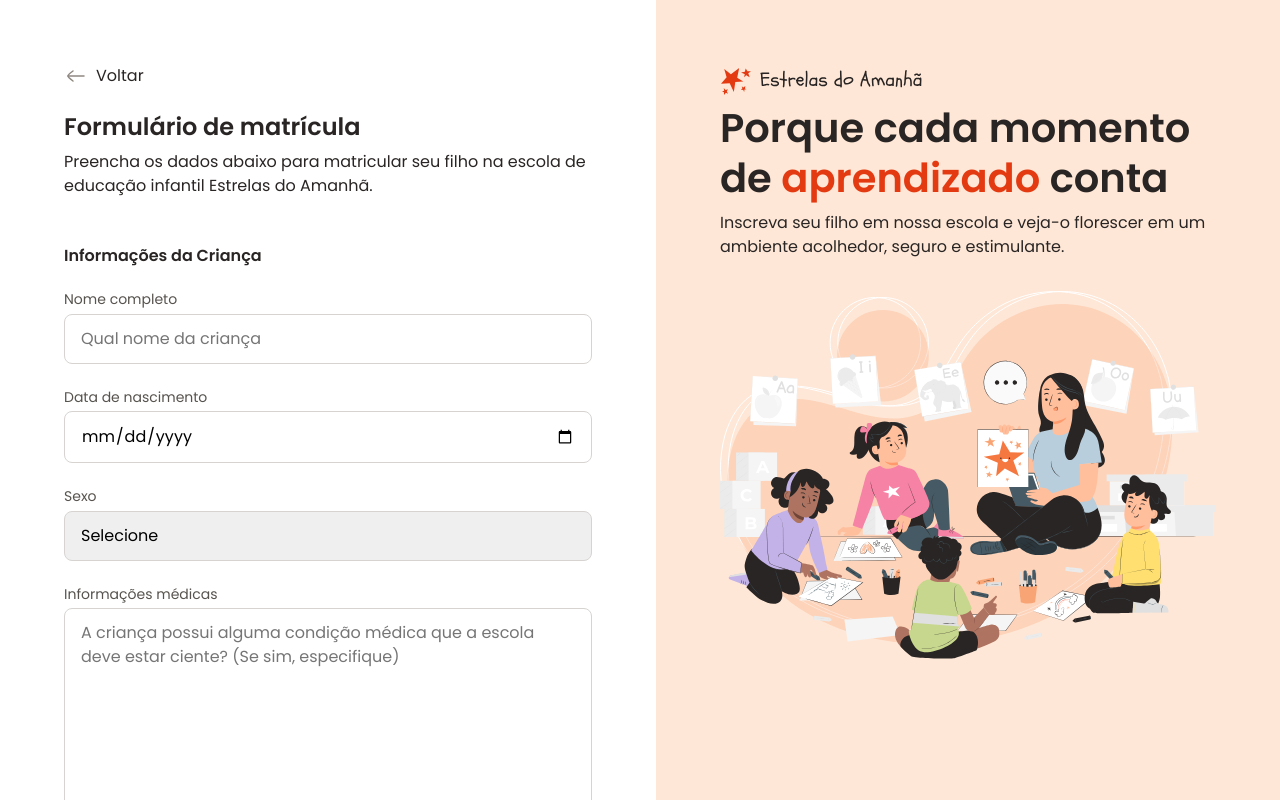
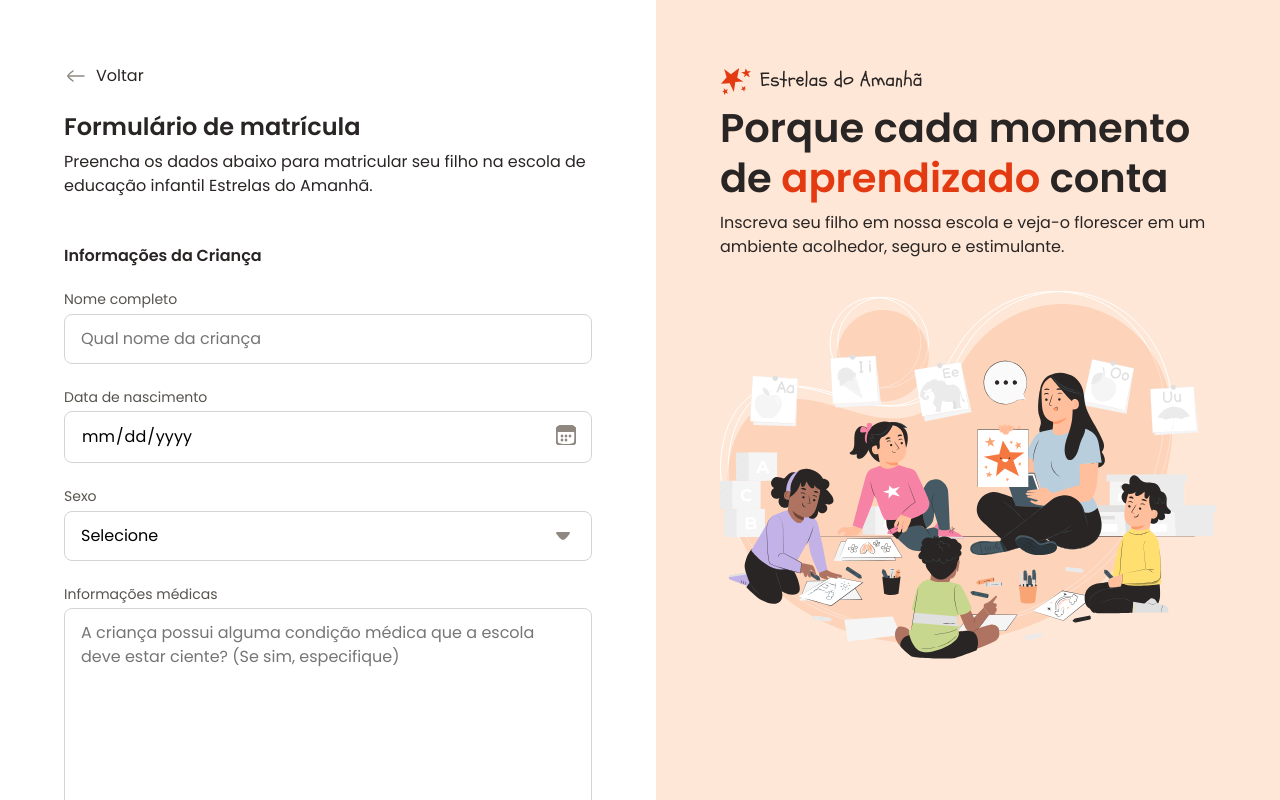
Before and after one commit to neguinzika/formulario-de-matricula, a Vue app: page / in a window 1280 px wide. Built offline with nearby package versions, Linux system fonts and the light colour scheme.

Commit message:
Configurando os inputs de data e select

```diff
--- a/src/components/index.css
+++ b/src/components/index.css
@@ -24,3 +24,26 @@ textarea:focus {
     border: .125rem solid var(--stroke-highlight);
     outline-offset: .1px;
 }
+
+.input-wrapper:nth-child(3) {
+    position: relative;
+    ::before {
+     content: "";
+        right: 1rem;
+        position: absolute;
+        background:url("../assets/icons/calendar-03.svg") no-repeat center;
+        width: 1.25rem;
+        height: 1.25rem;
+        top: 50%;
+        cursor: pointer;
+    }
+}
+
+ input[type="date"]::-webkit-calendar-picker-indicator {
+    opacity: 0;
+
+}
+
+ select {
+     background: url("../assets/icons/arrow-down-01.svg") no-repeat right 1rem center;
+ }
```
